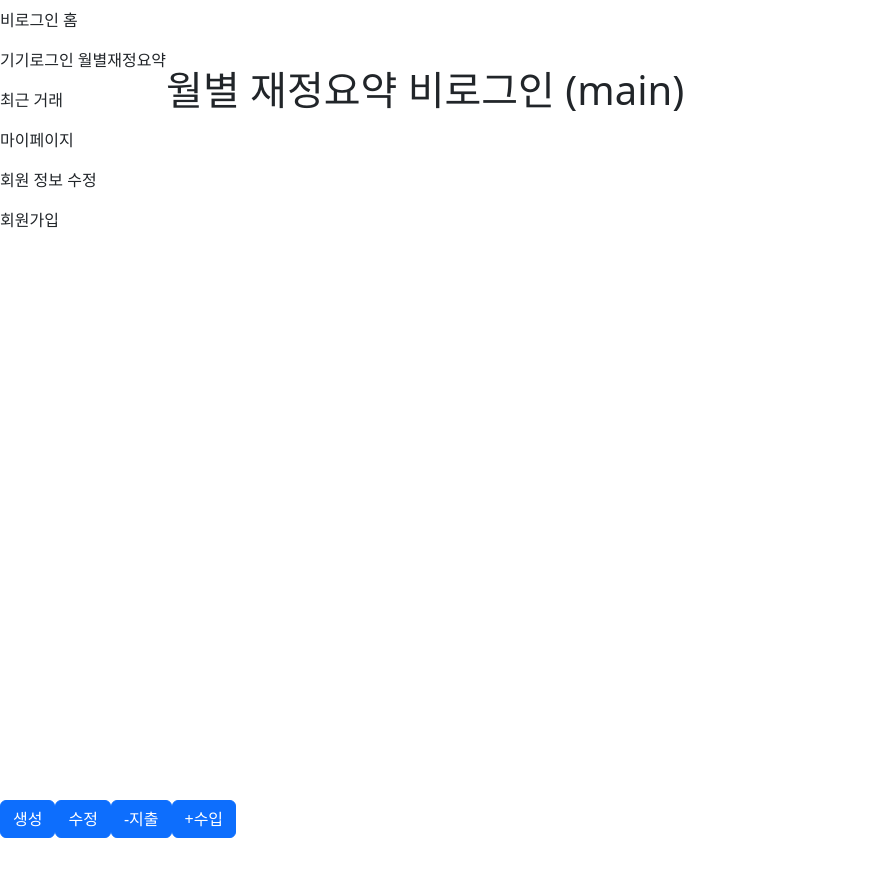
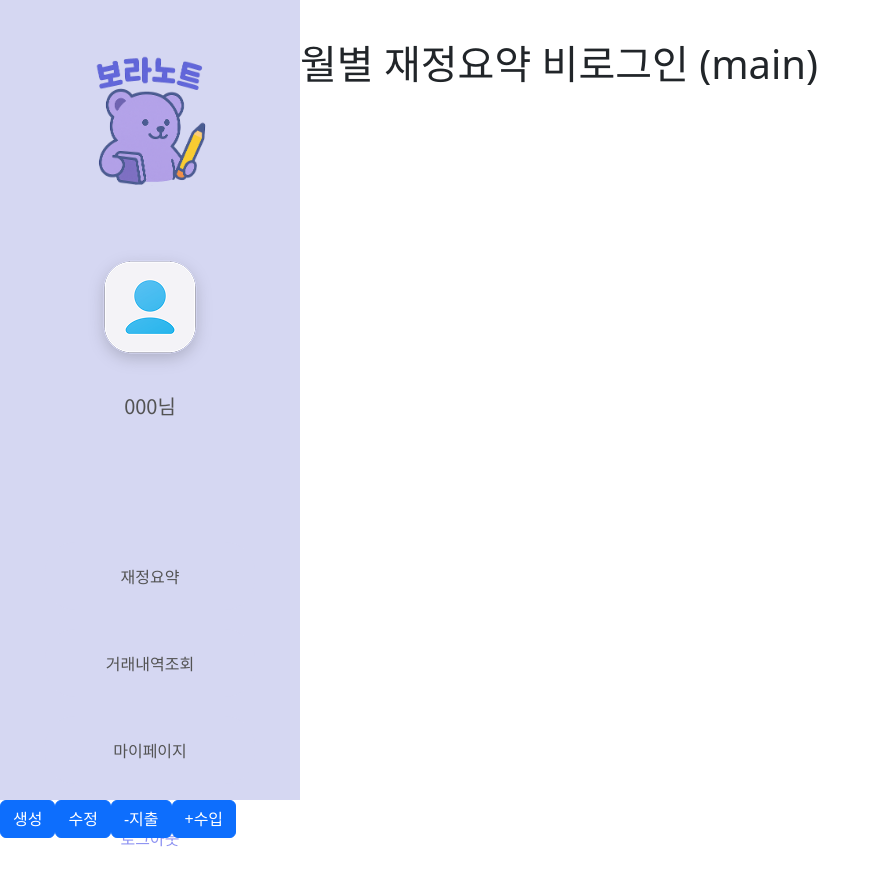
Before and after one commit to Mminjae/Skeleton_project, a Vue app in the folder project/: page / in a window 1280 px wide. Shown: the top 883 px of the page, without its empty margins (0-880 px from the left). Built offline with nearby package versions, Linux system fonts and the light colour scheme.

Commit message:
design: 사이드바(로그인)(#64)

```diff
--- a/project/src/App.vue
+++ b/project/src/App.vue
@@ -1,7 +1,7 @@
 <template>
   <div class="app-container">
-    <!-- <TheSidebarLogin /> -->
-    <TheSidebar />
+    <TheSidebarLogin />
+    <!-- <TheSidebar /> -->
     <RouterView />
   </div>
   <ModalAddPost />
--- a/project/src/layouts/TheSidebarLogin.vue
+++ b/project/src/layouts/TheSidebarLogin.vue
@@ -3,16 +3,16 @@
 <template>
   <div :class="navClass">
     <nav id="nav">
-      <h1><img src="https://placehold.co/160" alt="사이트로고" /></h1>
+      <h1><img src="../assets/imgs/logo.png" alt="사이트로고" /></h1>
       <div class="nav-bar-profile">
-        <img src="https://placehold.co/160" alt="사용자프로필" />
+        <img src="../assets/imgs/user.png" alt="사용자프로필" />
         <span class="nav-bar-userName">000님</span>
       </div>
       <div class="nav-bar-btnbox">
         <router-link class="nav-link" to="/login"><button class="nav-bar-btn">재정요약</button></router-link>
         <router-link class="nav-link" to="/history"><button class="nav-bar-btn">거래내역조회</button></router-link>
         <router-link class="nav-link" to="/myPage"><button class="nav-bar-btn">마이페이지</button></router-link>
-        <router-link class="nav-link" to="/"><button class="nav-bar-btn">로그아웃</button></router-link>
+        <router-link class="nav-link" to="/"><button class="nav-bar-btn logout">로그아웃</button></router-link>
       </div>
     </nav>
   </div>
@@ -27,7 +27,7 @@
 
 
   width: 18.75rem; /* 2.BOX */
-  height: 64rem;
+  height: 100vh;
 
   background-color: var(--color-purple); /* 3.배경 */
 }
@@ -39,7 +39,7 @@
   font-family: 'Noto Sans KR', sans-serif;
 }
 h1 {
-  margin-top: 4.125rem;
+  margin-top: 2.5rem;
 }
 h1 > img {
   width: 10rem;
@@ -51,16 +51,14 @@ h1 > img {
 .nav-bar-profile {
   width: 10rem;
   height: 10rem;
-  margin-top: 2.5rem;
+  margin-top: 2rem;
   margin-bottom: 8.875rem;
 }
 .nav-bar-userName{
   display: block;
   line-height: 44px;
-
-  font-size: 15px;
-
-
+  color: var(--color-black);
+  font-size: var(--font-l);
 }
 /*---nav바 프로필사진(사용자)END---*/
 
@@ -71,12 +69,24 @@ h1 > img {
   margin-bottom: 3.875rem;
 }
 .nav-bar-btn {
+  background-color: var(--color-purple);
   width: 13.125rem;      /* 210px */
   height: 4.25rem;       /* 68px */
   border-radius: 1.875rem;  /* 30px */
+  border: none;
   padding: 0 2.5rem;    /* 40px */
-  margin-bottom: 1.625rem;
+  margin-bottom: 1.2rem;
   align-items: center;
+  font-size: var(--font-base);
+  color: var(--color-black);
+}
+.nav-bar-btn:hover {
+  background-color: var(--color-purple9);
+  color: var(--color-white);
+}
+.logout {
+  background-color: var(--color-white);
+  color: var(--color-purple9);
 }
 .nav-bar-btnbox .nav-bar-btn:nth-of-type(4){
   margin-bottom: 0;
```
Also changed, not shown: project/src/assets/imgs/logo.png (added), project/src/assets/imgs/logo_msg.png (added).
